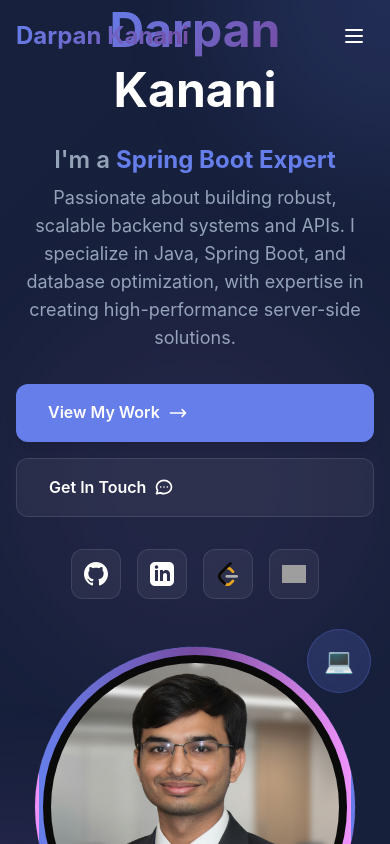
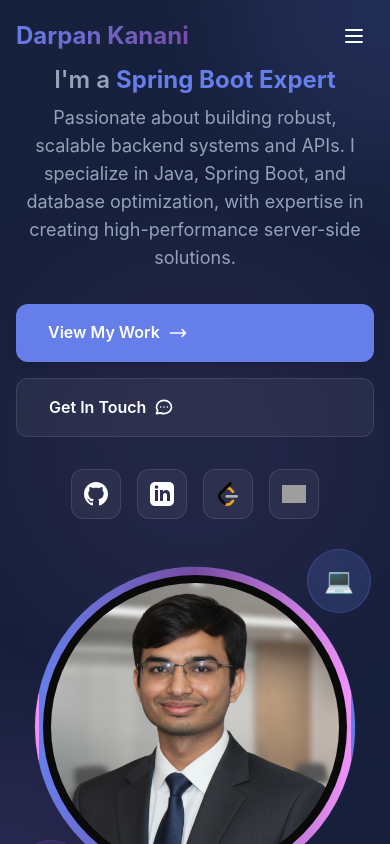
Before and after one commit to Darpan3011/Portfolio, a Next.js app: page / in a window 390 px wide. Shown: the top 844 px of the page. Built offline with nearby package versions, Linux system fonts and the light colour scheme; grey boxes are pictures that could not be loaded.

Commit message:
fixed the name

```diff
--- a/src/app/components/Hero.tsx
+++ b/src/app/components/Hero.tsx
@@ -57,7 +57,7 @@ const Hero = () => {
               initial={{ opacity: 0, y: 20 }}
               animate={{ opacity: 1, y: 0 }}
               transition={{ duration: 0.6, delay: 0.3 }}
-              className="text-5xl lg:text-7xl font-bold mb-6 leading-tight"
+              className="hidden md:block text-5xl lg:text-7xl font-bold mb-6 leading-tight"
             >
               <span className="gradient-text">Darpan</span>
               <br />
@@ -68,7 +68,7 @@ const Hero = () => {
               initial={{ opacity: 0, y: 20 }}
               animate={{ opacity: 1, y: 0 }}
               transition={{ duration: 0.6, delay: 0.4 }}
-              className="mb-8"
+              className="pt-16 md:pt-0 mb-8"
             >
               <div className="text-2xl lg:text-3xl font-semibold text-muted-foreground mb-2">
                 I&apos;m a{' '}
```
